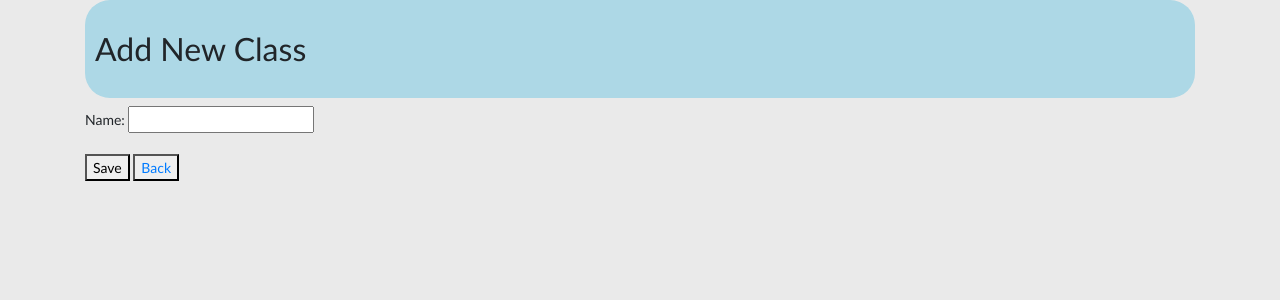
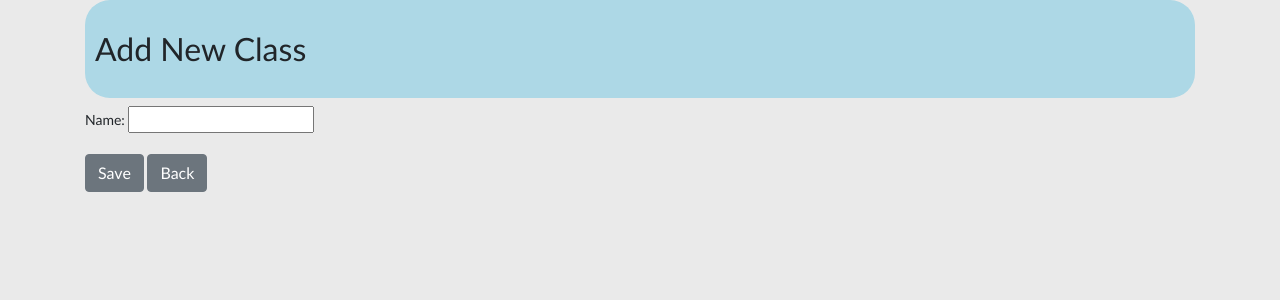
Before and after one commit to ldourlain/squads, a Django app: page /new-class/ in a window 1280 px wide. Shown: the top 300 px of the page. Run offline with Django 3.2, Linux system fonts and the light colour scheme; parts of the project's set-up code (start-up, migrations or seed data) failed here and were passed over; some libraries are stand-ins or nearby versions.

Commit message:
changed button color

```diff
--- a/project/Squads/templates/classes.html
+++ b/project/Squads/templates/classes.html
@@ -93,7 +93,7 @@
             {% endfor %}
         </ul>
         <form action={% url 'add_class' %}>
-            <button type="submit">Create new class</button>
+            <button type="submit" class = "btn btn-secondary">Create new class</button>
         </form>
     </div>
 </div>
--- a/project/Squads/templates/new-class.html
+++ b/project/Squads/templates/new-class.html
@@ -18,8 +18,8 @@
         border-radius: 25px;
         padding: 30px 10px;
     }
-    .back {
-        color:black;
+    button a{
+        color:white;
     }
 </style>
 
@@ -30,8 +30,8 @@
         <h2 class = title>Add New Class</h2>
         <form method="POST">{% csrf_token %}
             {{ form.as_p }}
-            <button type="submit">Save</button>
-            <button class = back> <a href="{% url 'classes' %}">Back</a></button>
+            <button type="submit" class ="btn btn-secondary">Save</button>
+            <button id = back class ="btn btn-secondary"> <a href="{% url 'classes' %}">Back</a></button>
         </form>
 
         </div>
```
